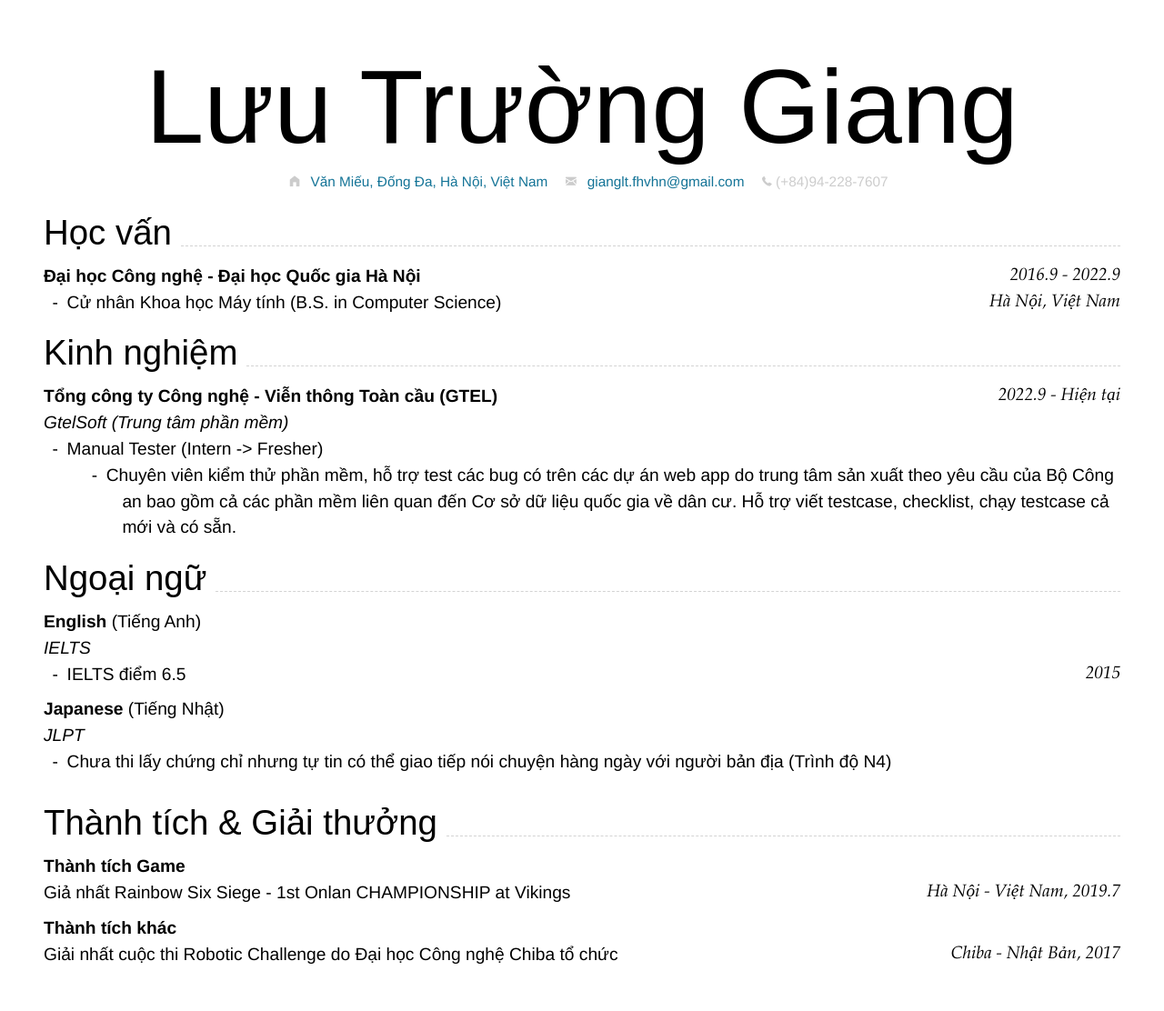
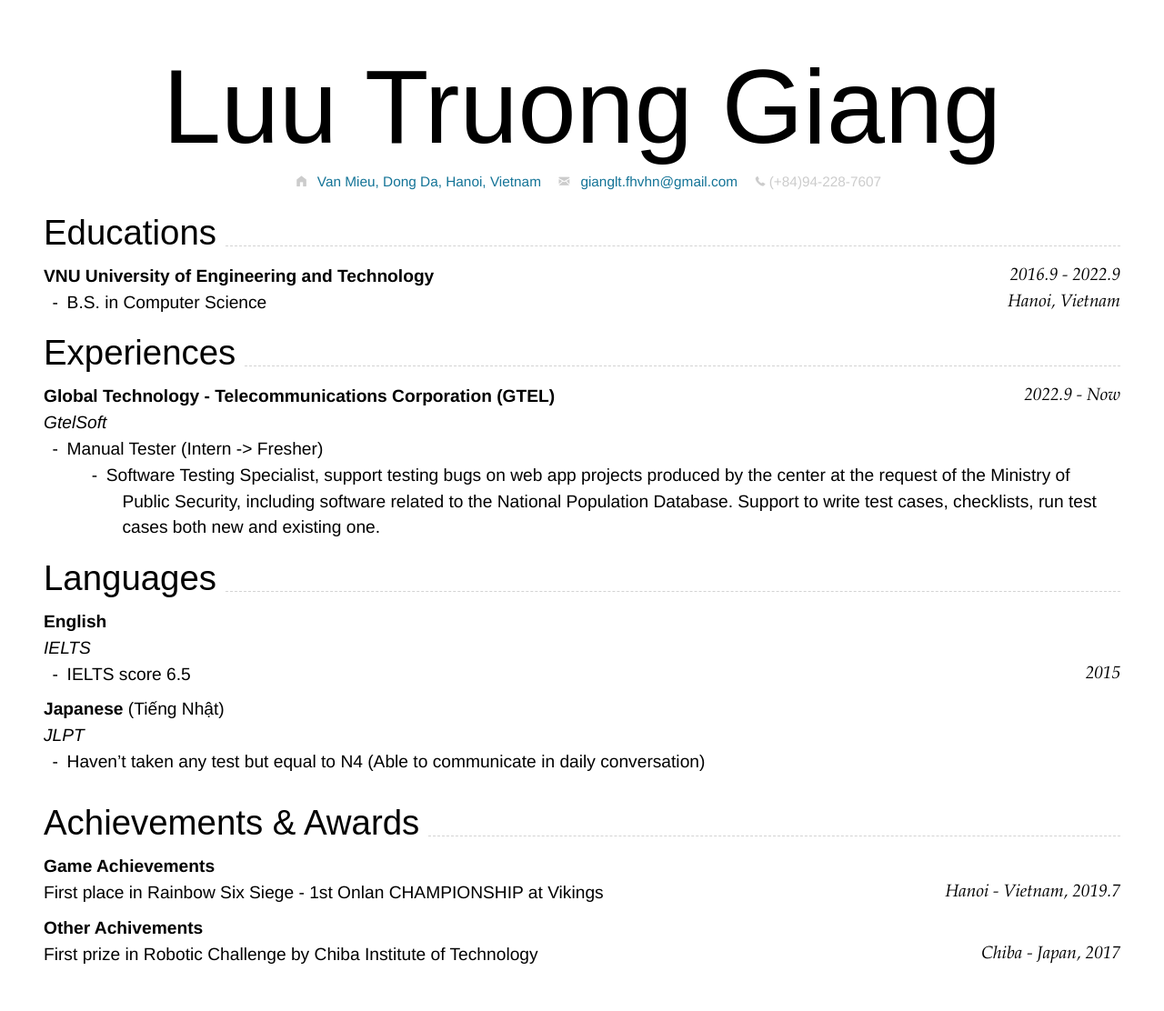
Before and after one commit to LTGiangEden/CV_EN_LTG, a Jekyll site: the page built from index.md, in a window 1280 px wide. Shown: the whole page at 91% size. Built offline with Jekyll 4.4.1, drawn with Linux system fonts in a browser that asks for light colours; nearby versions of some CDN libraries.

Commit message:
Update index.md

````diff
--- a/index.md
+++ b/index.md
@@ -1,15 +1,15 @@
 ---
 layout: cv
-title: Lưu Trường Giang
+title: Luu Truong Giang
 email:
   url: mailto:gianglt.fhvhn@gmail.com
   text: gianglt.fhvhn@gmail.com
 homepage:
-  text: Văn Miếu, Đống Đa, Hà Nội, Việt Nam
+  text: Van Mieu, Dong Da, Hanoi, Vietnam
 phone: (+84)94-228-7607
 ---
 
-# **Lưu** Trường Giang
+# **Luu** Truong Giang
 
 <!--
 include contact information from the front matter
@@ -21,42 +21,42 @@ Supported arguments:
 
 {% include cv-contact.html %}
 
-## Học vấn
+## Educations
 
-### **Đại học Công nghệ - Đại học Quốc gia Hà Nội** `2016.9 - 2022.9`
+### **VNU University of Engineering and Technology** `2016.9 - 2022.9`
 
 ```
-Hà Nội, Việt Nam
+Hanoi, Vietnam
 ```
 
-- Cử nhân Khoa học Máy tính (B.S. in Computer Science)
+- B.S. in Computer Science
 
-## Kinh nghiệm
+## Experiences
 
-### **Tổng công ty Công nghệ - Viễn thông Toàn cầu (GTEL)** `2022.9 - Hiện tại`
-_GtelSoft (Trung tâm phần mềm)_<br>
+### **Global Technology - Telecommunications Corporation (GTEL)** `2022.9 - Now`
+_GtelSoft_<br>
   - Manual Tester (Intern -> Fresher)
-    + Chuyên viên kiểm thử phần mềm, hỗ trợ test các bug có trên các dự án web app do trung tâm sản xuất theo yêu cầu của Bộ Công an bao gồm cả các phần mềm liên quan đến Cơ sở dữ liệu quốc gia về dân cư. Hỗ trợ viết testcase, checklist, chạy testcase cả mới và có sẵn.
+    + Software Testing Specialist, support testing bugs on web app projects produced by the center at the request of the Ministry of Public Security, including software related to the National Population Database. Support to write test cases, checklists, run test cases both new and existing one.
 
-## Ngoại ngữ
+## Languages
 
-### **English** (Tiếng Anh)
+### **English**
 _IELTS_<br>
-  - IELTS điểm 6.5 `2015` <br>
+  - IELTS score 6.5 `2015` <br>
 
 ### **Japanese** (Tiếng Nhật)
 _JLPT_<br>
-  - Chưa thi lấy chứng chỉ nhưng tự tin có thể giao tiếp nói chuyện hàng ngày với người bản địa (Trình độ N4) <br>
+  - Haven't taken any test but equal to N4 (Able to communicate in daily conversation) <br>
 
 ---
 
-## Thành tích & Giải thưởng
+## Achievements & Awards
 
-### **Thành tích Game**
-Giả nhất Rainbow Six Siege - 1st Onlan CHAMPIONSHIP at Vikings `Hà Nội - Việt Nam, 2019.7` <br>
+### **Game Achievements**
+First place in Rainbow Six Siege - 1st Onlan CHAMPIONSHIP at Vikings `Hanoi - Vietnam, 2019.7` <br>
 
-### **Thành tích khác**
-Giải nhất cuộc thi Robotic Challenge do Đại học Công nghệ Chiba tổ chức  `Chiba - Nhật Bản, 2017` <br>
+### **Other Achivements**
+First prize in Robotic Challenge by Chiba Institute of Technology  `Chiba - Japan, 2017` <br>
 
 <!-- ### Footer
 
````
